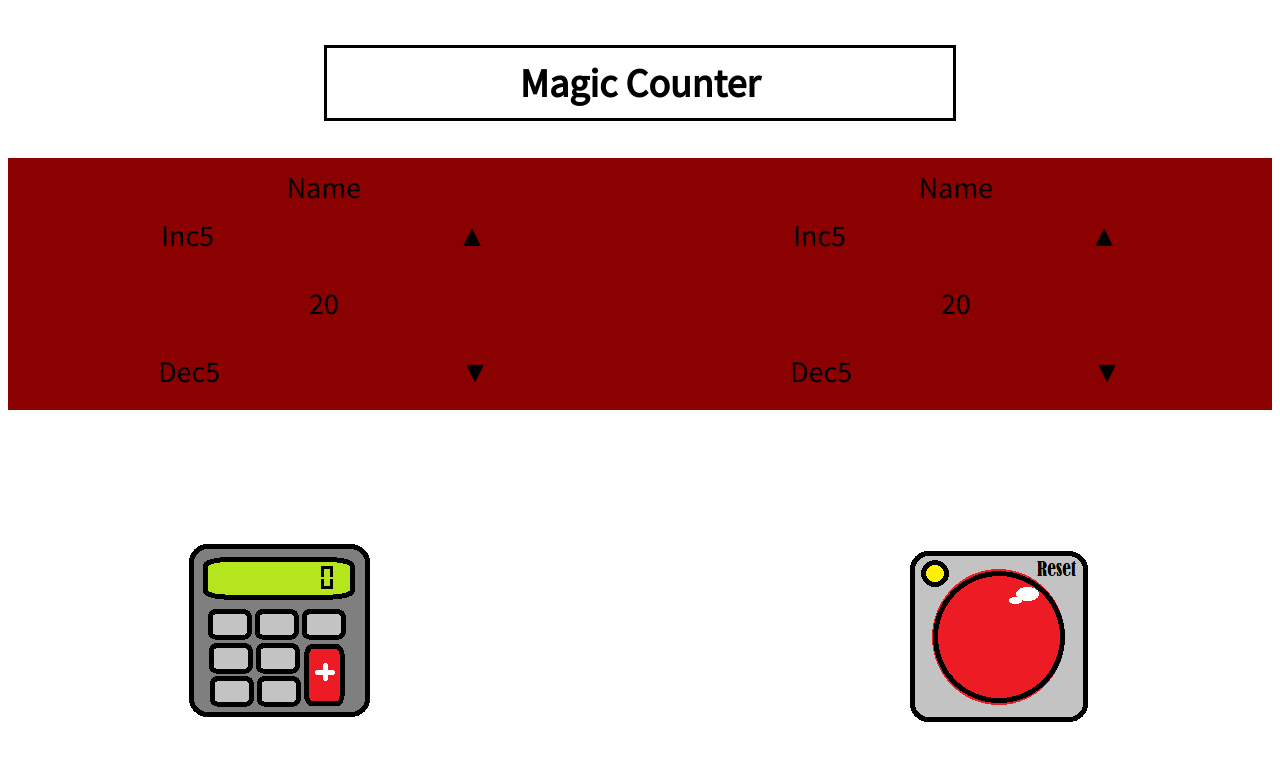
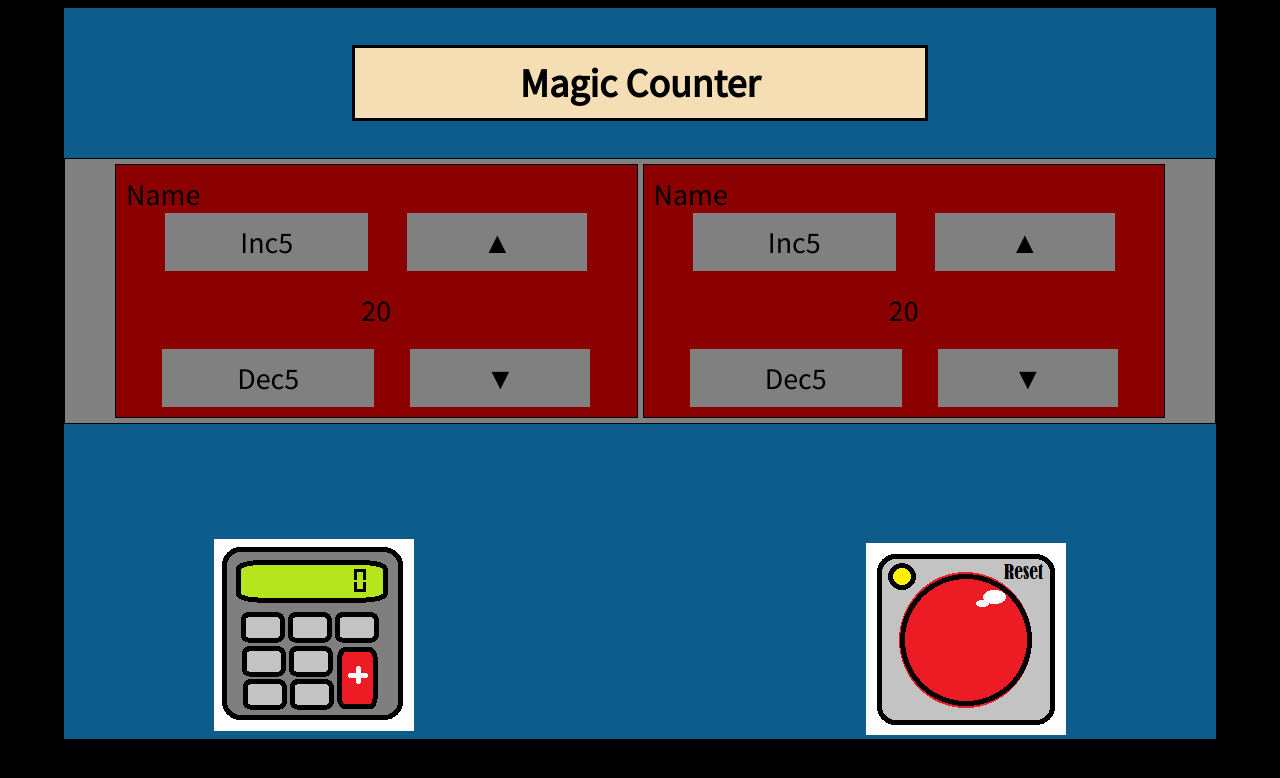
Before and after one commit to jrpierce24/magicCounterWebApplication, a plain HTML site: page index.html in a window 1280 px wide. Both pictures are taken after a click on the element "Begin". Drawn offline with Linux system fonts and the light colour scheme.

Commit message:
GUI Updates, Added functionality to inc5 and Dec buttons

```diff
--- a/css/playerStyleSheet.css
+++ b/css/playerStyleSheet.css
@@ -1,15 +1,25 @@
 html {
     -webkit-user-select: none;
     user-select: none;
+    background-color: black;
 }
 
 #playArea {
     display: grid;
     grid-template-rows: auto auto;
     grid-template-columns: auto auto;
-    background-color: #8b0000;
-    border: 30px;
-    border-color: black;
+    column-gap: 5px;
+    row-gap: 5px;
+    padding-top: 5px;
+    padding-right: 50px;
+    padding-left: 50px;
+    background-color: grey;
+    border:1px solid black
+}
+
+.player {
+    border:1px solid black;
+    padding: 10px;
 }
 #player1 {
 
@@ -50,7 +60,8 @@ html {
 }
 .name {
     display: flex;
-    justify-content: center;
+    align-content: space-between;
+    ;
     font-size: 30px;
 }
 .topButt {
@@ -61,18 +72,20 @@ html {
     justify-content: center;
     padding: 10px;
     font-size: 30px;
-    padding-left: 100px;
-    padding-right: 100px;
+    padding-left: 75px;
+    padding-right: 75px;
     -webkit-tap-highlight-color: transparent;
+    background-color: grey;
 
 }
 .Inc1{
     justify-content: center;
     font-size: 30px;
     padding: 10px;
-    padding-left: 100px;
-    padding-right: 100px;
+    padding-left: 75px;
+    padding-right: 75px;
     -webkit-tap-highlight-color: transparent;
+    background-color: grey;
 }
 .health {
     display: flex;
@@ -88,16 +101,18 @@ html {
     justify-content: center;
     font-size: 30px;
     padding: 10px;
-    padding-left: 100px;
-    padding-right: 100px;
+    padding-left: 75px;
+    padding-right: 75px;
     -webkit-tap-highlight-color: transparent;
+    background-color: grey;
 }
 .Dec1{
 
     justify-content: center;
     padding: 10px;
     font-size: 30px;
-    padding-left: 100px;
-    padding-right: 100px;
+    padding-left: 75px;
+    padding-right: 75px;
     -webkit-tap-highlight-color: transparent;
+    background-color: grey;
 }
--- a/css/stylesheet.css
+++ b/css/stylesheet.css
@@ -1,6 +1,7 @@
-.html {
-    margin: 5%;
-
+body {
+    margin-left: 5%;
+    margin-right:5%;
+    background-color: #0E5C8C;
 }
 .title {
     padding: 10px;
@@ -11,14 +12,17 @@
     text-align: center;
     font-size: 20px;
     font-family: 'Source Sans Pro', sans-serif;
-    color:black;
 }
 
 .title h1 {
     align-content: space-around;
     padding: 10px;
+    background-color: wheat;
     border: 3px solid black;
 
+}
+#visable {
+    border: grey solid 5px;
 }
 
 .grid-container-gameMode{
@@ -32,12 +36,7 @@
 
 .grid-container-players {
     display: grid;
-    border: darkgreen;
-    border-width: 5px;
-    margin: 0;
-    padding: 0;
-    overflow: hidden;
-    background-color: #333333;
+    overflow: visible;
 }
 
 .selection-grid-container {
@@ -48,6 +47,7 @@
     margin: 0;
     padding: 0px;
     overflow: hidden;
+
     background-color: #FFFFFF;
 }
 
--- a/js/calculator.js
+++ b/js/calculator.js
@@ -2,7 +2,6 @@ class Calculator{
     constructor(){
         this.calWindow = window.open('','','width=300,height=400');
         this.calDoc = this.calWindow.document;
-
         //Make Calculator
 
         this.calDoc.open();
--- a/js/magicGame.js
+++ b/js/magicGame.js
@@ -4,6 +4,7 @@ class magicGame{
 
         this.amtPlayers = amtPlayers;
         this.gameMode = gameMode;
+        this.onlyOneSelect = false;
         this.createPlayers();
         this.defaultHealth = this.player1.getHealth();
 
@@ -25,7 +26,7 @@ class magicGame{
             current.setHtmlAccess(accessHtml);
 
             //Creates HTML GUI
-            this.playArea.innerHTML += '<div id="' + accessHtml + '"><div class="name">Name</div><div class="topButt"><div class="IncAmount">Inc5</div><div class="Inc1">&#9650</div></div><div class="health">20</div><div class="botButt"><div class="DecAmount">Dec5</div><div class="Dec1">&#9660</div></div></div>';
+            this.playArea.innerHTML += '<div class="player" id="' + accessHtml + '"><div class="name">Name</div><div class="topButt"><div class="IncAmount">Inc5</div><div class="Inc1">&#9650</div></div><div class="health">20</div><div class="botButt"><div class="DecAmount">Dec5</div><div class="Dec1">&#9660</div></div></div>';
 
             // <div id="accessHtml">
                 // <div class="name">Name</div>
@@ -50,11 +51,38 @@ class magicGame{
 
             thisQ[0].setAttribute("onclick", "game.setPlayerHealth(" + i + ", (-1))");
 
+            thisQ = document.querySelector("#" + accessHtml).getElementsByClassName("DecAmount");
+
+            thisQ[0].setAttribute("onclick", "game.decAmount(" + i + ")");
+
+            thisQ = document.querySelector("#" + accessHtml).getElementsByClassName("IncAmount");
+
+            thisQ[0].setAttribute("onclick", "game.incAmount(" + i + ")");
         }
 
         var thisQ = document.querySelector(".reset").setAttribute("onclick", "game.reset()")
 
 
+    }
+
+    /*
+        inc and dec amount
+        --needs to select only only play to change GUI to a drop down button list
+        --when an input is recived in or out side of the list, we need to close the list.
+        --only on instance of this list should appear
+    */
+
+    incAmount(selector){
+        console.log("Fuck you" + selector);
+        if(!this.onlyOneSelect){
+            var current = this.playerList[selector];
+            current.setAttribute()
+        }
+
+    }
+
+    decAmount(selector){
+        console.log("Fuck you2" + selector);
     }
 
     reset(){
```
Also changed, not shown: updateLog/playerGUI2152021.PNG (added), updateLog/playerGUI2162021.PNG (added).
